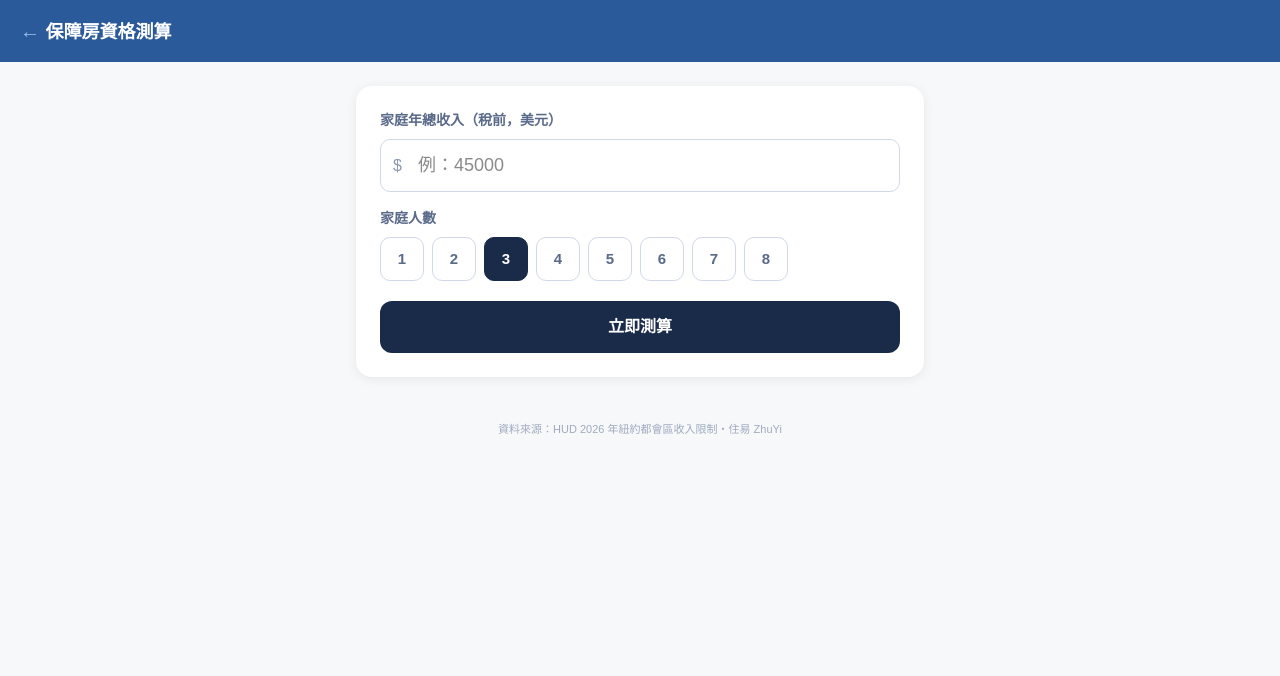
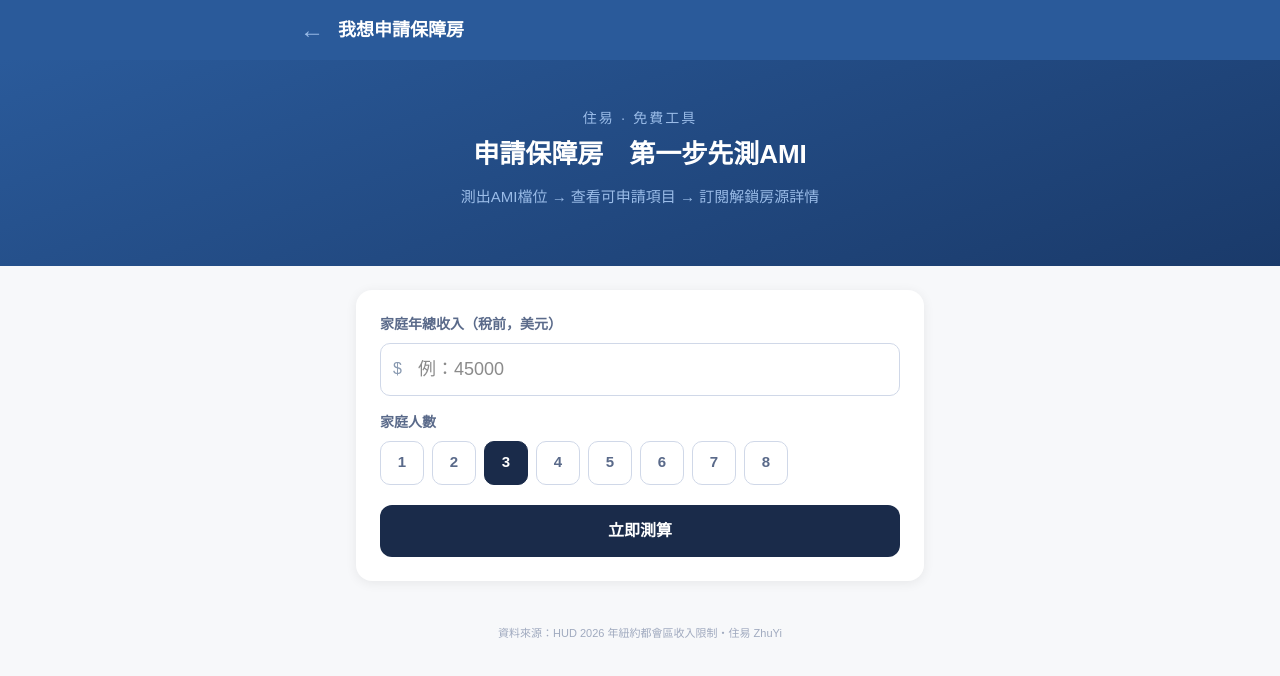
Before and after one commit to mtaiya2026jan-beep/zhuyi, a Next.js app: page /ami in a window 1280 px wide. Shown: the top 676 px of the page. Built offline with nearby package versions, Linux system fonts and the light colour scheme.

Commit message:
feat: link homepage to paopao, add promo code ZHUYI100

```diff
--- a/src/app/ami/page.tsx
+++ b/src/app/ami/page.tsx
@@ -21,10 +21,17 @@ export default function AmiPage() {
     setResult({pct, ...tier, base});
   }
   return (
-    <div style={{fontFamily:"sans-serif",minHeight:"100vh",background:"#F7F8FA",padding:"0 0 60px"}}>
-      <div style={{background:"#2A5A9A",padding:"16px 20px"}}>
-        <a href="/" style={{color:"#9ABCE8",textDecoration:"none",fontSize:20}}>← </a>
-        <span style={{color:"#fff",fontSize:18,fontWeight:700}}>保障房資格測算</span>
+    <div style={{fontFamily:"PingFang TC,sans-serif",minHeight:"100vh",background:"#F7F8FA"}}>
+      <div style={{background:"#2A5A9A",padding:"0 20px",position:"sticky",top:0,zIndex:100}}>
+        <div style={{maxWidth:680,margin:"0 auto",display:"flex",alignItems:"center",height:60,gap:14}}>
+          <a href="/" style={{color:"#9ABCE8",fontSize:24,textDecoration:"none",lineHeight:1}}>←</a>
+          <span style={{color:"#fff",fontSize:18,fontWeight:700}}>我想申請保障房</span>
+        </div>
+      </div>
+      <div style={{background:"linear-gradient(160deg,#2A5A9A 0%,#1A3A6A 100%)",padding:"48px 24px 56px",textAlign:"center"}}>
+        <div style={{fontSize:14,color:"#9ABCE8",letterSpacing:2,marginBottom:8}}>住易 · 免費工具</div>
+        <h1 style={{margin:0,fontSize:26,fontWeight:700,color:"#fff",lineHeight:1.35}}>申請保障房　第一步先測AMI</h1>
+        <p style={{margin:"12px 0 0",fontSize:15,color:"#9ABCE8",lineHeight:1.7}}>測出AMI檔位 → 查看可申請項目 → 訂閱解鎖房源詳情</p>
       </div>
       <div style={{maxWidth:600,margin:"0 auto",padding:"24px 16px"}}>
         <div style={{background:"#fff",borderRadius:16,padding:24,marginBottom:20,boxShadow:"0 2px 12px rgba(0,0,0,0.07)"}}>
--- a/src/app/page.tsx
+++ b/src/app/page.tsx
@@ -75,7 +75,14 @@ export default function Home(){
             </div>
           ))}
         </div>
-        <div style={{textAlign:"center",marginTop:18,fontSize:12,color:"#B0BBC8"}}>住易 ZhuYi · 紐約華人住房福利平台</div>
+        <div style={{background:"#2A5A9A",borderRadius:14,padding:"14px 20px",marginTop:6,display:"flex",alignItems:"center",justifyContent:"space-between"}}>
+          <div>
+            <div style={{fontSize:14,color:"#fff",fontWeight:700}}>申請陪跑計劃</div>
+            <div style={{fontSize:11,color:"#9ABCE8",marginTop:2}}>中文指引 · 截止提醒 · 狀態看板</div>
+          </div>
+          <a href="/paopao" style={{padding:"10px 18px",borderRadius:10,background:"linear-gradient(135deg,#FFD066,#FF9A00)",color:"#1A2B4A",fontSize:13,fontWeight:800,textDecoration:"none",whiteSpace:"nowrap"}}>$19.9/月 →</a>
+        </div>
+        <div style={{textAlign:"center",marginTop:14,fontSize:12,color:"#B0BBC8"}}>住易 ZhuYi · 紐約華人住房福利平台</div>
       </div>
     </div>
   );
--- a/src/app/paopao/page.tsx
+++ b/src/app/paopao/page.tsx
@@ -76,7 +76,15 @@ export default function PaopaoPage(){
             {loading==="annual_renewal"?"處理中...":"訂閱年審通 →"}
           </button>
         </div>
-        <div style={{textAlign:"center",fontSize:11,color:"#A0AABF",marginTop:8}}>安全支付 · Stripe加密 · 隨時取消 · 支持信用卡／借記卡</div>
+        <div style={{textAlign:"center",fontSize:11,color:"#A0AABF",marginTop:8,marginBottom:16}}>安全支付 · Stripe加密 · 隨時取消 · 支持信用卡／借記卡</div>
+        <div style={{background:"#F0F4FA",borderRadius:16,padding:18,textAlign:"center"}}>
+          <div style={{fontSize:13,color:"#5A6A8A",marginBottom:12}}>還沒準備好？先免費使用這些工具</div>
+          <div style={{display:"flex",gap:10,justifyContent:"center",flexWrap:"wrap"}}>
+            <a href="/ami" style={{padding:"10px 18px",borderRadius:10,background:"#fff",border:"1.5px solid #D0D8E8",color:"#2A5A9A",fontSize:13,fontWeight:600,textDecoration:"none"}}>📊 AMI測算</a>
+            <a href="/status" style={{padding:"10px 18px",borderRadius:10,background:"#fff",border:"1.5px solid #D0D8E8",color:"#2A5A9A",fontSize:13,fontWeight:600,textDecoration:"none"}}>📋 申請診斷</a>
+            <a href="/" style={{padding:"10px 18px",borderRadius:10,background:"#fff",border:"1.5px solid #D0D8E8",color:"#5A6A8A",fontSize:13,fontWeight:600,textDecoration:"none"}}>← 返回首頁</a>
+          </div>
+        </div>
       </div>
     </div>
   );
```
